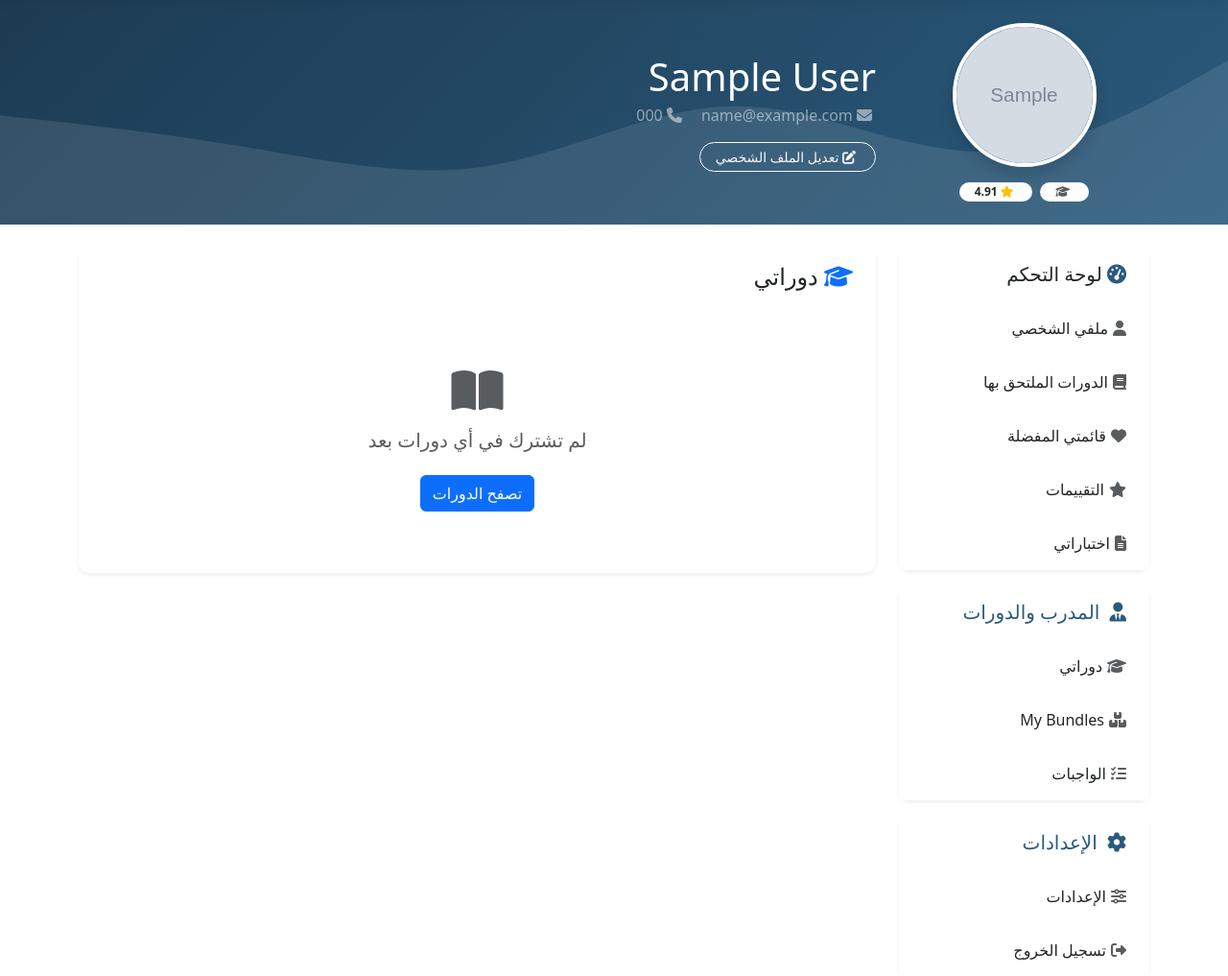
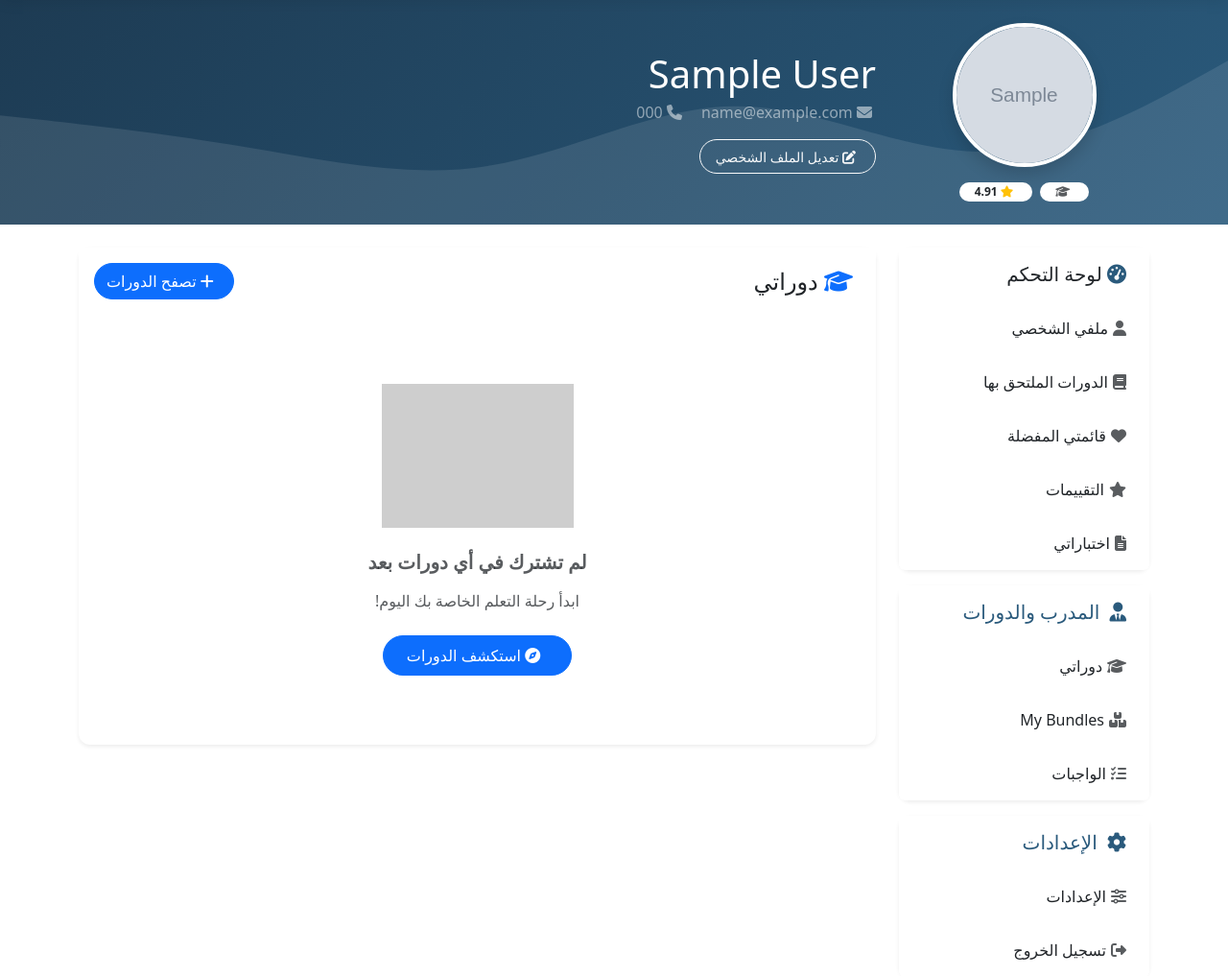
Before and after one commit to OsamaDeghidy/final-LMS, a Django app: page /dashboard/ in a window 1280 px wide. Shown: the part 110-1127 px from the top of the page at 96% size. Run offline with Django 4.2, Linux system fonts and the light colour scheme; a user stored in the database is signed in; tables that the repository leaves empty hold one stand-in row (values such as "Sample post"); grey boxes marked "Sample" are stand-in pictures; some libraries are stand-ins or nearby versions; grey boxes are pictures that could not be loaded.

Commit message:
edit enrolled courses in dashboard

```diff
--- a/static/main/css/dashboard.css
+++ b/static/main/css/dashboard.css
@@ -216,3 +216,81 @@
 h3 {
   font-weight: 600;
 }
+
+/* Dashboard Styles */
+.hover-lift {
+  transition: transform 0.2s ease, box-shadow 0.2s ease;
+}
+
+.hover-lift:hover {
+  transform: translateY(-5px);
+  box-shadow: 0 0.5rem 1rem rgba(0, 0, 0, 0.15) !important;
+}
+
+.course-image {
+  position: relative;
+  overflow: hidden;
+}
+
+.min-height-200 {
+  min-height: 200px;
+}
+
+.course-image img {
+  transition: transform 0.3s ease;
+}
+
+.course-image:hover img {
+  transform: scale(1.05);
+}
+
+.object-fit-cover {
+  object-fit: cover;
+}
+
+.progress {
+  border-radius: 1rem;
+  overflow: hidden;
+}
+
+.progress-thin {
+  height: 8px;
+}
+
+.progress-bar {
+  transition: width 0.6s ease;
+}
+
+/* Badge animations */
+.badge {
+  transition: all 0.3s ease;
+}
+
+.badge:hover {
+  transform: scale(1.1);
+}
+
+/* Button styles */
+.btn-sm {
+  padding: 0.4rem 1rem;
+  font-size: 0.875rem;
+}
+
+.btn {
+  transition: all 0.2s ease;
+}
+
+.btn:hover {
+  transform: translateY(-1px);
+}
+
+/* Empty state styles */
+.empty-state-image {
+  max-width: 200px;
+  opacity: 0.5;
+  transition: opacity 0.3s ease;
+}
+
+.empty-state-image:hover {
+  opacity: 0.7;
+}
--- a/templates/website/dashboard.html
+++ b/templates/website/dashboard.html
@@ -14,52 +14,112 @@
     {% if profile.status == 'Student' %}
       <!-- Student Dashboard -->
       <div class="card border-0 shadow-sm mb-4">
-        <div class="card-header bg-white border-0 py-3">
+        <div class="card-header bg-white border-0 py-3 d-flex justify-content-between align-items-center">
           <h4 class="mb-0"><i class="fas fa-graduation-cap me-2 text-primary"></i> دوراتي</h4>
+          <a href="{% url 'allcourses' %}" class="btn btn-primary rounded-pill">
+            <i class="fas fa-plus me-2"></i> تصفح الدورات
+          </a>
         </div>
-        <div class="card-body">
+
+        <div class="card-body p-4">
           {% if enrollments %}
             {% for enrollment in enrollments %}
-              <div class="course-card mb-3 p-3 border rounded {% if enrollment.completed %}bg-light{% endif %}">
-                <div class="row align-items-center">
-                  <div class="col-md-2">
-                    <img src="{{ enrollment.course.image_course.url }}" class="img-fluid rounded" alt="{{ enrollment.course.name }}">
+              <div class="course-card mb-4 bg-white rounded-4 shadow-sm overflow-hidden hover-lift">
+                <div class="row g-0">
+                  <!-- Course Image -->
+                  <div class="col-md-3">
+                    <div class="course-image h-100 min-height-200">
+                      {% if enrollment.course.image_course %}
+                        <img src="{{ enrollment.course.image_course.url }}"
+                             class="img-fluid w-100 h-100 object-fit-cover"
+                             alt="{{ enrollment.course.name }}">
+                      {% else %}
+                        <div class="h-100 bg-light d-flex align-items-center justify-content-center">
+                          <i class="fas fa-book-open fa-3x text-muted"></i>
                         </div>
-                  <div class="col-md-5">
-                    <h5 class="mb-1">{{ enrollment.course.name }}</h5>
-                    <p class="text-muted small mb-2">{{ enrollment.course.tags.all|join:", " }} • {{ enrollment.course.level }}</p>
-                    <div class="d-flex align-items-center">
-                      <div class="progress flex-grow-1 me-2 course-progress">
-                        <div class="progress-bar {% if enrollment.completed %}bg-success{% else %}bg-danger{% endif %}" style="--progress: {{ enrollment.course.courseprogress.total_progress_percent }}%;"></div>
-                      </div>
-                      <span class="{% if enrollment.completed %}text-success{% else %}text-danger{% endif %} fw-bold">{{ enrollment.course.courseprogress.total_progress_percent }}%</span>
+                      {% endif %}
                     </div>
                   </div>
-                  <div class="col-md-5 text-end">
+
+                  <!-- Course Info -->
+                  <div class="col-md-9">
+                    <div class="p-4">
+                      <div class="d-flex justify-content-between align-items-start mb-2">
+                        <h5 class="mb-0 fw-bold">{{ enrollment.course.name }}</h5>
                         {% if enrollment.completed %}
-                      <button class="btn btn-success btn-sm me-2">
+                          <span class="badge bg-success rounded-pill px-3 py-2">
                             <i class="fas fa-check-circle me-1"></i> مكتمل
+                          </span>
+                        {% endif %}
+                      </div>
+
+                      <!-- Course Meta -->
+                      <div class="d-flex align-items-center text-muted small mb-3">
+                        <span class="me-3">
+                          <i class="fas fa-tag me-1"></i>
+                          {{ enrollment.course.tags.all|join:", " }}
+                        </span>
+                        <span class="me-3">
+                          <i class="fas fa-signal me-1"></i>
+                          {{ enrollment.course.get_level_display }}
+                        </span>
+                        <span>
+                          <i class="fas fa-clock me-1"></i>
+                          {{ enrollment.course.vidoes_time }}
+                        </span>
+                      </div>
+
+                      <!-- Progress Bar -->
+                      <div class="progress mb-3 progress-thin">
+                        <div class="progress-bar {% if enrollment.completed %}bg-success{% else %}bg-primary{% endif %} progress-bar-striped progress-bar-animated"
+                             role="progressbar"
+                             style="width: {{ enrollment.course.courseprogress.total_progress_percent }}%"></div>
+                      </div>
+
+                      <!-- Progress Info & Actions -->
+                      <div class="d-flex justify-content-between align-items-center">
+                        <div class="text-muted small">
+                          <span class="fw-bold {% if enrollment.completed %}text-success{% else %}text-primary{% endif %}">
+                            {{ enrollment.course.courseprogress.total_progress_percent }}%
+                          </span> مكتمل
+                        </div>
+
+                        <div class="d-flex gap-2">
+                          {% if enrollment.completed %}
+                            <button class="btn btn-success btn-sm rounded-pill px-3">
+                              <i class="fas fa-award me-1"></i> الشهادة
                             </button>
-                      <button class="btn btn-outline-danger btn-sm">
+                            <button class="btn btn-outline-primary btn-sm rounded-pill px-3">
                               <i class="fas fa-redo me-1"></i> إعادة
                             </button>
                           {% else %}
-                      <a href="{% url 'course_detail' enrollment.course.id %}" class="btn btn-outline-primary btn-sm me-2">
+                            <a href="{% url 'courseviewpage' enrollment.course.id %}"
+                               class="btn btn-primary btn-sm rounded-pill px-3">
                               <i class="fas fa-play-circle me-1"></i> متابعة
                             </a>
-                      <a href="{% url 'course_detail' enrollment.course.id %}" class="btn btn-outline-secondary btn-sm">
+                            <a href="{% url 'courseviewpage' enrollment.course.id %}"
+                               class="btn btn-outline-secondary btn-sm rounded-pill px-3">
                               <i class="fas fa-info-circle me-1"></i> التفاصيل
                             </a>
                           {% endif %}
                         </div>
                       </div>
                     </div>
+                  </div>
+                </div>
+              </div>
             {% endfor %}
           {% else %}
             <div class="text-center py-5">
-              <i class="fas fa-book-open text-muted mb-3" style="font-size: 3rem;"></i>
-              <h5 class="text-muted">لم تشترك في أي دورات بعد</h5>
-              <a href="{% url 'allcourses' %}" class="btn btn-primary mt-3">تصفح الدورات</a>
+              <img src="https://cdn-icons-png.flaticon.com/512/4076/4076478.png"
+                   alt="No courses"
+                   class="img-fluid mb-4"
+                   style="max-width: 200px; opacity: 0.5;">
+              <h5 class="fw-bold text-muted mb-3">لم تشترك في أي دورات بعد</h5>
+              <p class="text-muted mb-4">ابدأ رحلة التعلم الخاصة بك اليوم!</p>
+              <a href="{% url 'allcourses' %}" class="btn btn-primary rounded-pill px-4 py-2">
+                <i class="fas fa-compass me-2"></i> استكشف الدورات
+              </a>
             </div>
           {% endif %}
         </div>
--- a/website/views.py
+++ b/website/views.py
@@ -1,10 +1,11 @@
 from datetime import datetime, timedelta
 from django.http import HttpResponse, JsonResponse
 from django.shortcuts import render, redirect, get_object_or_404
-from django.http import JsonResponse
+from django.contrib.auth.decorators import login_required
 from django.views.decorators.http import require_POST
-from django.contrib.auth.decorators import login_required
 from django.contrib import messages
+from .models import Course, Video, Module, Notes, Comment, Enrollment
+from django.contrib.auth.models import User
 from django.utils import timezone
 import json
 from django.views.decorators.csrf import csrf_exempt
@@ -18,6 +19,38 @@ from .utils import searchCourses
 from django.contrib.gis.geoip2 import GeoIP2
 from django_user_agents.utils import get_user_agent
 import requests
+
+@login_required
+def dashboard(request):
+    # Get the user's profile
+    profile = request.user.profile
+
+    # Get all enrollments for the user
+    enrollments = Enrollment.objects.filter(student=request.user).select_related(
+        'course',
+        'course__teacher__profile'
+    ).prefetch_related(
+        'course__tags',
+        'course__courseprogress_set'
+    )
+
+    # Calculate progress for each enrollment
+    for enrollment in enrollments:
+        # Get or create course progress
+        progress, created = enrollment.course.courseprogress_set.get_or_create(
+            student=request.user,
+            defaults={'total_progress_percent': 0}
+        )
+
+        # Check if course is completed
+        enrollment.completed = progress.total_progress_percent == 100
+
+    context = {
+        'profile': profile,
+        'enrollments': enrollments,
+    }
+
+    return render(request, 'website/dashboard.html', context)
 import json
 
 def batch(iterable, n=1):
```
Also changed, not shown: templates/website/courseviewnote.html (deleted, +0 -11 lines), templates/website/courseviewvideo.html (deleted, +0 -73 lines). Lines whose indentation alone changed are shown as unchanged.
